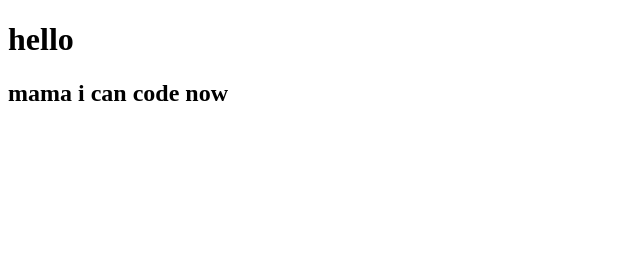
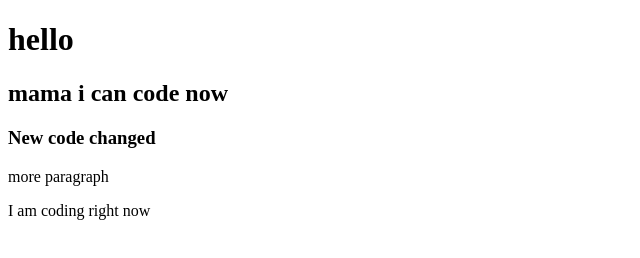
Before and after one commit to tanjimskp/my-repo, a plain HTML site: page index.html in a window 1280 px wide. Shown: the whole page, without its empty margins (0-640 px from the left). Drawn offline with Linux system fonts and the light colour scheme.

Commit message:
style added

```diff
--- a/index.html
+++ b/index.html
@@ -5,9 +5,13 @@
     <meta http-equiv="X-UA-Compatible" content="IE=edge">
     <meta name="viewport" content="width=device-width, initial-scale=1.0">
     <title>my repo</title>
+    <link rel="stylesheet" href="style.css">
 </head>
 <body>
     <h1>hello</h1>
     <h2>mama i can code now</h2>
+    <h3>New code changed</h3>
+    <p>more paragraph</p>
+    <p>I am coding right now</p>
 </body>
 </html>
```
Also changed, not shown: style.css (added).
